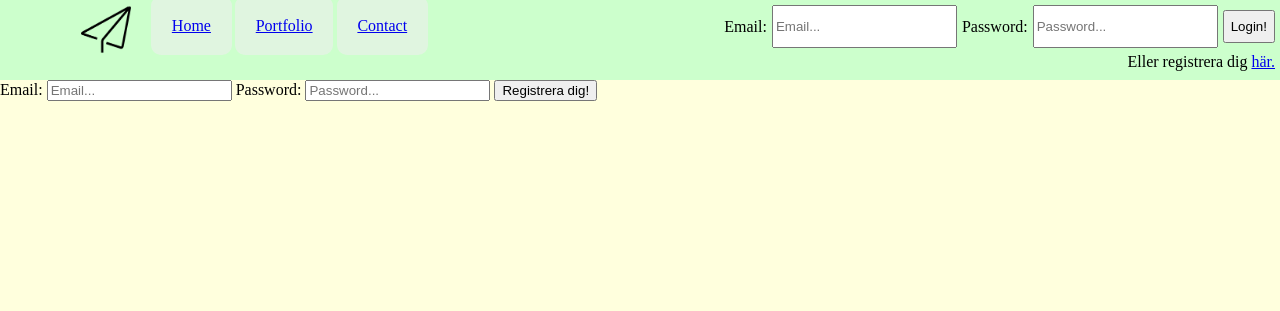
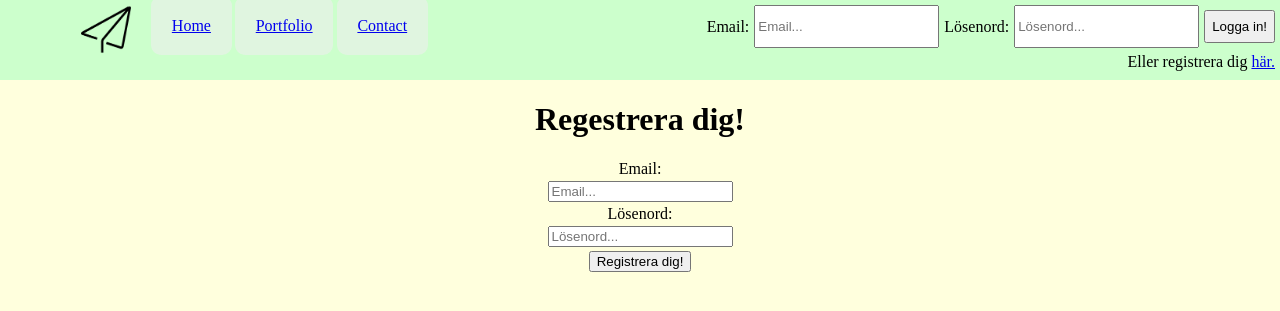
Before and after one commit to RealGobi/Login-Php, a PHP site: page /signup.php in a window 1280 px wide. Shown: the top 311 px of the page. Run offline with PHP 8.4, Linux system fonts and the light colour scheme; style sheets or scripts are compiled from the project's sources.

Commit message:
start with php for real

```diff
--- a/SCSS/main.css
+++ b/SCSS/main.css
@@ -2,4 +2,40 @@ body {
   margin: 0;
   background: #ffffdd;
 }
+
+body main {
+  display: -webkit-box;
+  display: -ms-flexbox;
+  display: flex;
+  -webkit-box-pack: center;
+      -ms-flex-pack: center;
+          justify-content: center;
+  -webkit-box-align: center;
+      -ms-flex-align: center;
+          align-items: center;
+  -webkit-box-orient: vertical;
+  -webkit-box-direction: normal;
+      -ms-flex-direction: column;
+          flex-direction: column;
+}
+
+body main form {
+  display: -webkit-box;
+  display: -ms-flexbox;
+  display: flex;
+  -webkit-box-pack: center;
+      -ms-flex-pack: center;
+          justify-content: center;
+  -webkit-box-align: center;
+      -ms-flex-align: center;
+          align-items: center;
+  -webkit-box-orient: vertical;
+  -webkit-box-direction: normal;
+      -ms-flex-direction: column;
+          flex-direction: column;
+}
+
+body main form input {
+  margin: .2rem;
+}
 /*# sourceMappingURL=main.css.map */
--- a/SCSS/main.scss
+++ b/SCSS/main.scss
@@ -1,4 +1,20 @@
 body {
     margin: 0;
     background: #ffffdd;
+    main {
+        display: flex;
+        justify-content: center;
+        align-items: center;
+        flex-direction: column;
+        form {
+            display: flex;
+            justify-content: center;
+            align-items: center;
+            flex-direction: column;
+
+            input {
+                margin: .2rem;
+            }
+        }
+    }
 }
--- a/contact.php
+++ b/contact.php
@@ -1,6 +1,8 @@
 <?php require 'header.php'; ?>
 <body>
-<h1>Contact</h1>
+    <main>
+        <h1>Contact</h1>
+    </main>
 
 </body>
 </html>
--- a/header.php
+++ b/header.php
@@ -19,9 +19,9 @@
     <form action="login.php" method="POST">
             <label>Email:</label>
             <input type="email" name="email" placeholder="Email...">
-            <label>Password:</label>
-            <input type="password" name="password" placeholder="Password...">
-            <button type="submit">Login!</button>
+            <label>Lösenord:</label>
+            <input type="password" name="password" placeholder="Lösenord...">
+            <button type="submit">Logga in!</button>
     </form>
         <span>
         <p>Eller registrera dig <a href="signup.php">här.</a></p>
--- a/home.php
+++ b/home.php
@@ -1,6 +1,8 @@
 <?php require 'header.php'; ?>
 <body>
-<h1>Home</h1>
+    <main>
+        <h1>Home</h1>
+    </main>
 
 </body>
 </html>
--- a/portfolio.php
+++ b/portfolio.php
@@ -1,6 +1,8 @@
 <?php require 'header.php'; ?>
 <body>
-<h1>Portfolio</h1>
+    <main>
+        <h1>Portfolio</h1>
+    </main>
 
 </body>
 </html>
--- a/signup.php
+++ b/signup.php
@@ -1,13 +1,15 @@
 <?php require 'header.php'; ?>
 <body>
+    <main>
+        <h1>Regestrera dig!</h1>
 
-    <form action="registration.php" method="POST">
-            <label>Email:</label>
-            <input type="email" name="email" placeholder="Email...">
-            <label>Password:</label>
-            <input type="password" name="password" placeholder="Password...">
-            <button type="submit">Registrera dig!</button>
+        <form action="registration.php" method="POST">
+        <label>Email:</label>
+        <input type="email" name="email" placeholder="Email...">
+        <label>Lösenord:</label>
+        <input type="password" name="password" placeholder="Lösenord...">
+        <button type="submit">Registrera dig!</button>
     </form>
-
+    </main>
 </body>
 </html>
```
Also changed, not shown: 1 other file.
